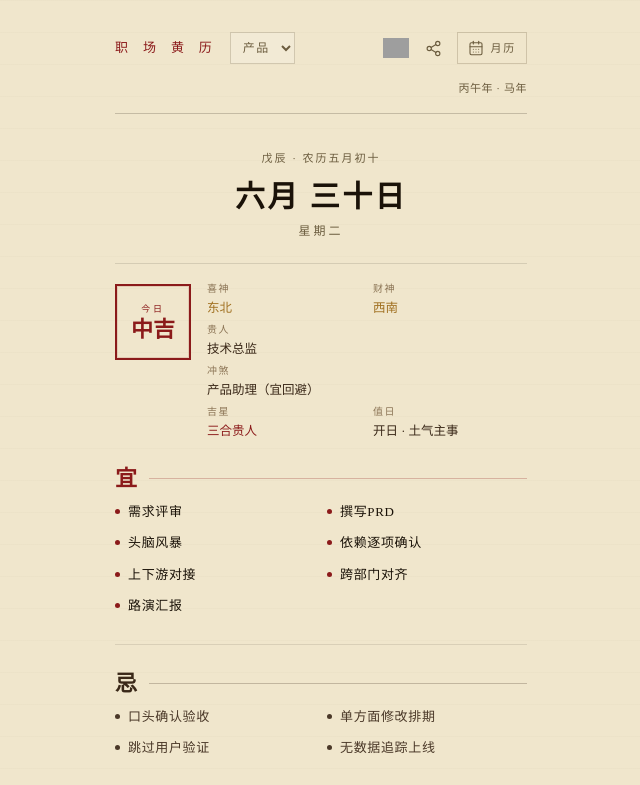
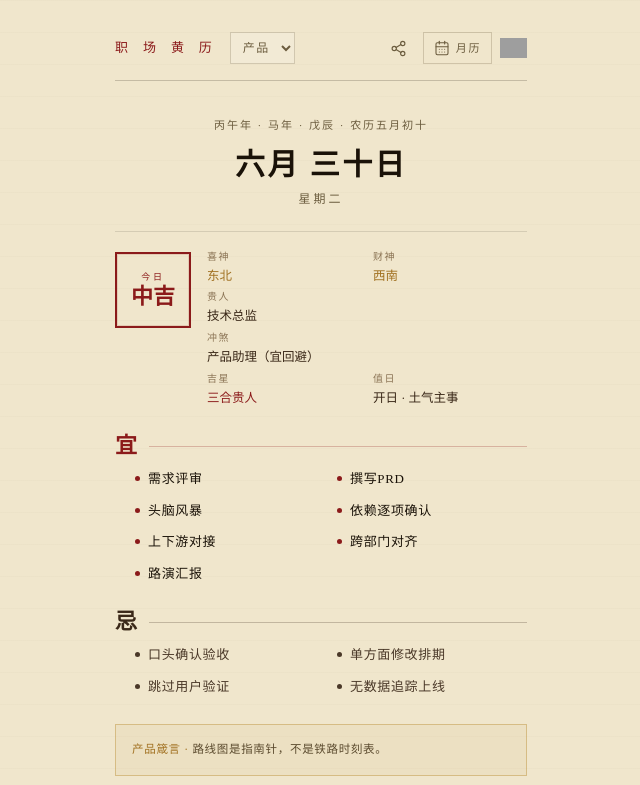
Before and after one commit to noir-hedgehog/pm-calendar, a React (Vite) app: page / in a window 1280 px wide. Shown: the top 785 px of the page, without its empty margins (319-959 px from the left). Built offline with nearby package versions, Linux system fonts and the light colour scheme; grey boxes are pictures that could not be loaded; a web font is replaced by a local one.

Commit message:
Refine header and almanac spacing

```diff
--- a/src/app/App.tsx
+++ b/src/app/App.tsx
@@ -180,7 +180,7 @@ function downloadImage(dataUrl: string, date: Date, profession: Profession) {
 }
 
 // ─── Day View ─────────────────────────────────────────────────────────────────
-function DayView({ date, profession }: { date: Date; profession: Profession }) {
+function DayView({ date, profession, yearLabel }: { date: Date; profession: Profession; yearLabel: string }) {
   const lunar = lunarDate(date);
   const ganzhiDay = dayGanzhi(date);
   const data = getDailyData(date, profession);
@@ -205,7 +205,7 @@ function DayView({ date, profession }: { date: Date; profession: Profession }) {
           className="text-[11px] tracking-[0.18em] mb-2"
           style={{ color: "#6B5C3E" }}
         >
-          {ganzhiDay} · 农历{lunar.month}月{lunar.day}
+          {yearLabel} · {ganzhiDay} · 农历{lunar.month}月{lunar.day}
         </div>
         <div
           className="text-[30px] font-semibold tracking-[0.08em] mb-1"
@@ -270,7 +270,7 @@ function DayView({ date, profession }: { date: Date; profession: Profession }) {
           </span>
           <div className="flex-1" style={{ height: "1px", background: "rgba(139,26,26,0.25)" }} />
         </div>
-        <div className="grid grid-cols-2 gap-x-3 gap-y-3">
+        <div className="grid grid-cols-2 gap-x-3 gap-y-3 pl-5">
           {data.auspicious.map((item, i) => (
             <div key={i} className="flex items-center gap-2 text-[13px]" style={{ color: "#1A1208" }}>
               <span
@@ -283,8 +283,6 @@ function DayView({ date, profession }: { date: Date; profession: Profession }) {
         </div>
       </section>
 
-      <div className="mb-7" style={{ height: "1px", background: "rgba(26,18,8,0.1)" }} />
-
       {/* Inauspicious */}
       <section className="mb-7">
         <div className="flex items-center gap-3 mb-3">
@@ -296,7 +294,7 @@ function DayView({ date, profession }: { date: Date; profession: Profession }) {
           </span>
           <div className="flex-1" style={{ height: "1px", background: "rgba(58,40,24,0.25)" }} />
         </div>
-        <div className="grid grid-cols-2 gap-x-3 gap-y-3">
+        <div className="grid grid-cols-2 gap-x-3 gap-y-3 pl-5">
           {data.inauspicious.map((item, i) => (
             <div key={i} className="flex items-center gap-2 text-[13px]" style={{ color: "#4A3828" }}>
               <span
@@ -561,19 +559,6 @@ export default function App() {
               </select>
             </div>
             <div className="flex items-center gap-2">
-              <a
-                href={PROJECT_URL}
-                target="_blank"
-                rel="noreferrer"
-                className="h-8 flex items-center"
-                title="GitHub stars"
-              >
-                <img
-                  alt="GitHub stars"
-                  src="https://img.shields.io/github/stars/noir-hedgehog/pm-calendar?style=social"
-                  className="h-5"
-                />
-              </a>
               <button
                 onClick={shareCurrentDay}
                 disabled={isCreatingShare}
@@ -595,14 +580,19 @@ export default function App() {
                 <CalendarDays size={16} strokeWidth={1.6} />
                 <span className="text-[11px] tracking-[0.16em]">月历</span>
               </button>
-            </div>
-          </div>
-          <div className="flex items-center justify-between gap-4 mb-4">
-            <div />
-            <div className="text-right flex-shrink-0">
-              <div className="text-[11px] tracking-wider" style={{ color: "#6B5C3E" }}>
-                {ganzhiYear}年 · {zodiac}年
-              </div>
+              <a
+                href={PROJECT_URL}
+                target="_blank"
+                rel="noreferrer"
+                className="h-8 flex items-center"
+                title="GitHub Star"
+              >
+                <img
+                  alt="GitHub Star"
+                  src="https://img.shields.io/badge/GitHub-Star-8B1A1A?logo=github&logoColor=white&labelColor=2E2820"
+                  className="h-5"
+                />
+              </a>
             </div>
           </div>
           <div style={{ height: "1px", background: "rgba(26,18,8,0.2)" }} />
@@ -622,7 +612,7 @@ export default function App() {
                 exit={{ opacity: 0, y: -6 }}
                 transition={{ duration: 0.22, ease: "easeInOut" }}
               >
-                <DayView date={selectedDate} profession={profession} />
+                <DayView date={selectedDate} profession={profession} yearLabel={`${ganzhiYear}年 · ${zodiac}年`} />
               </motion.div>
             ) : (
               <motion.div
```
